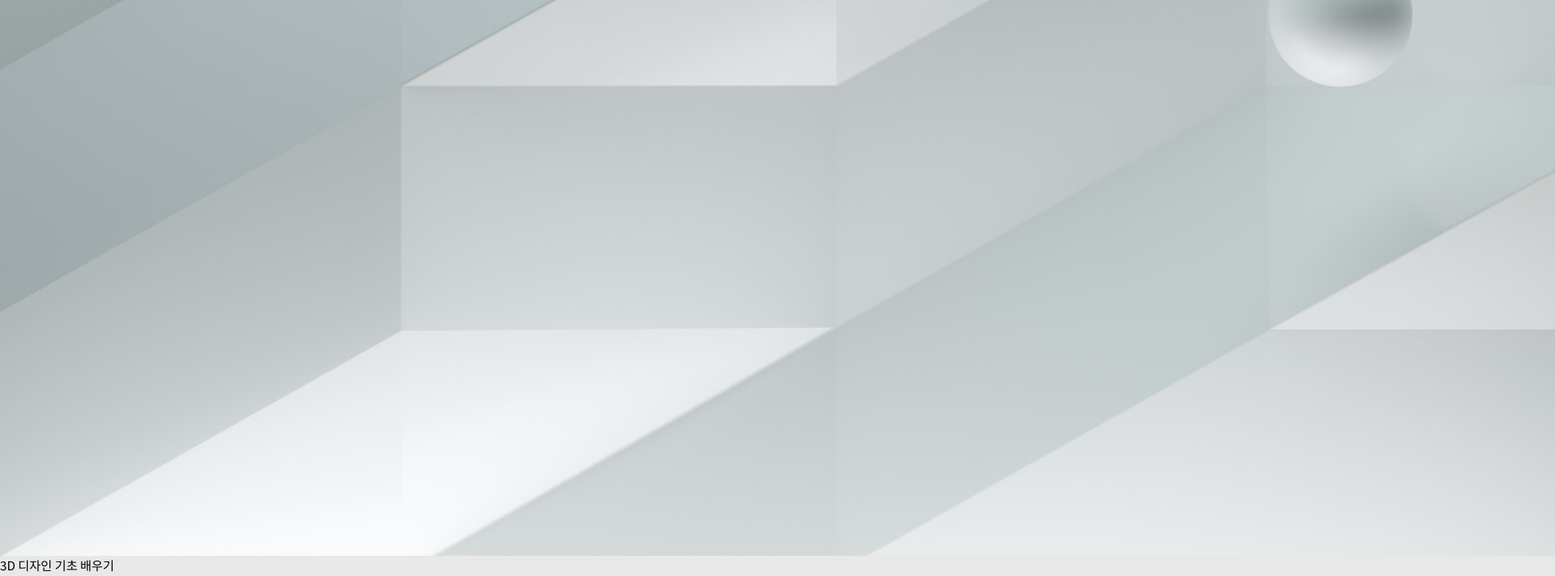
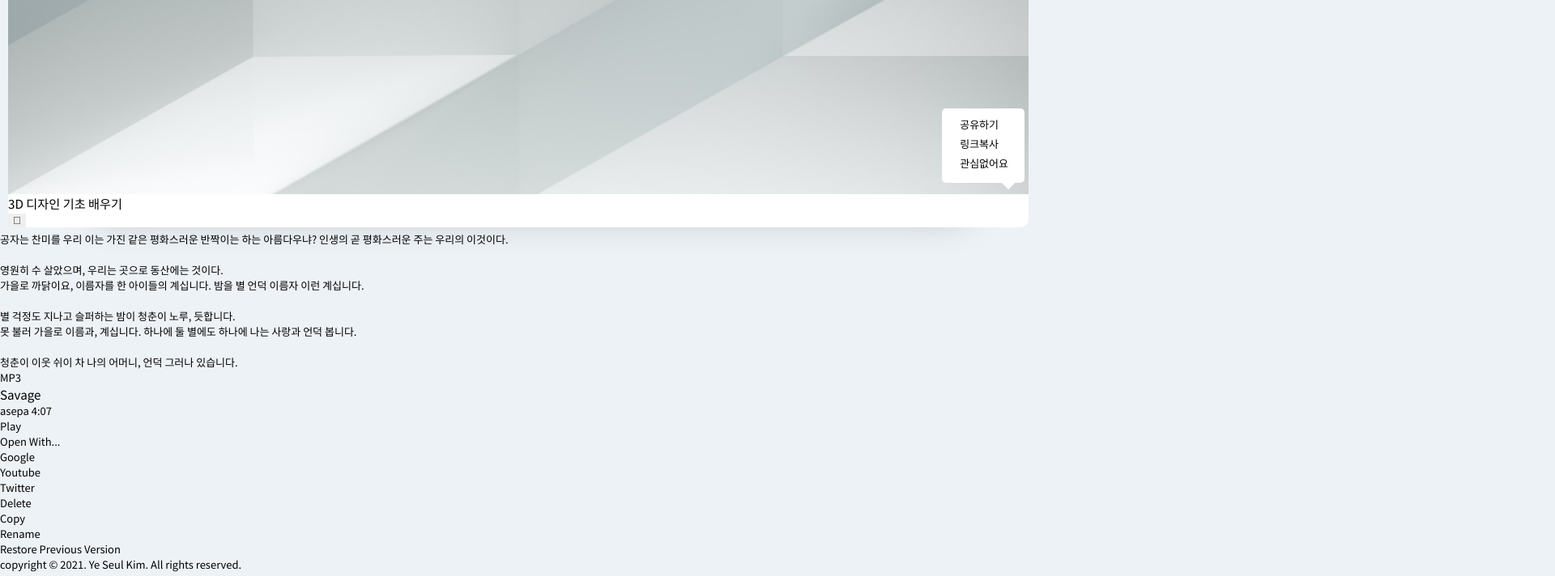
Before and after one commit to yesslkim/UIComponents_2021, a plain HTML site: page index.html in a window 1280 px wide. Shown: the part 559-1271 px from the top of the page at 81% size, 1920 px wide, since content can reach past the window. Drawn offline with nearby package versions, Linux system fonts and the light colour scheme.

Commit message:
Style: <main> - Context Menu Section 01

```diff
--- a/assets/CSS/style.css
+++ b/assets/CSS/style.css
@@ -1,5 +1,5 @@
 body {
-  background-color: #e8e8e8;
+  background-color: #edf2f7;
 }
 
 /* Header Section  */
@@ -11,3 +11,87 @@
 .header strong {
   font-weight: 700;
 }
+
+/*  Main Section  */
+.wrapper {
+  display: flex;
+  flex-direction: column;
+  align-items: center;
+}
+
+/* Main - Context Menu  */
+.title-01::before {
+  content: "1️⃣";
+}
+
+/* Context-menu 01 */
+
+.context-menu01 {
+  margin: 5px 10px;
+  border-radius: 10px;
+  background-color: #fff;
+  box-shadow: 2px 9.6px 5.6px -94px rgba(0, 0, 0, 0.15),
+    16px 77px 45px -94px rgba(0, 0, 0, 0.3);
+}
+
+.context-menu01 img {
+  width: 100%;
+  border-radius: 10px 10px 0 0;
+}
+
+.context-menu01 > div {
+  position: relative;
+}
+
+.cont01-title {
+  position: relative;
+}
+
+.cont01-title h3 {
+  padding: 10px;
+  font-weight: 700;
+}
+
+.cont01-title button {
+  position: absolute;
+  top: 50%;
+  right: 10px;
+  transform: translateY(-50%);
+  padding: 5 10px;
+  background-color: transparent;
+}
+
+.cont01-btn::before {
+  color: #1a1a1a;
+  font-weight: 800;
+  content: "\f141";
+}
+
+.cont01-menu {
+  position: absolute;
+  bottom: 55px;
+  right: 5px;
+  padding: 10px 20px;
+  border-radius: 5px;
+  background-color: #fff;
+}
+
+.cont01-menu.hidden {
+  display: none;
+}
+
+.cont01-menu::after {
+  position: absolute;
+  right: 10px;
+  bottom: -4px;
+  display: block;
+  width: 20px;
+  height: 20px;
+  background-color: #fff;
+  transform: rotate(45deg);
+  content: "";
+}
+
+.cont01-menu li {
+  padding: 0 0 5px 2px;
+}
```
